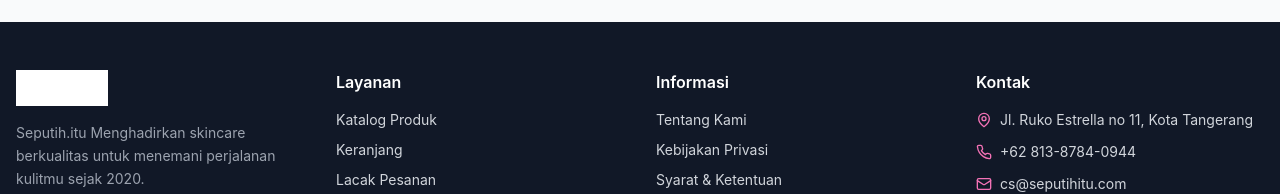
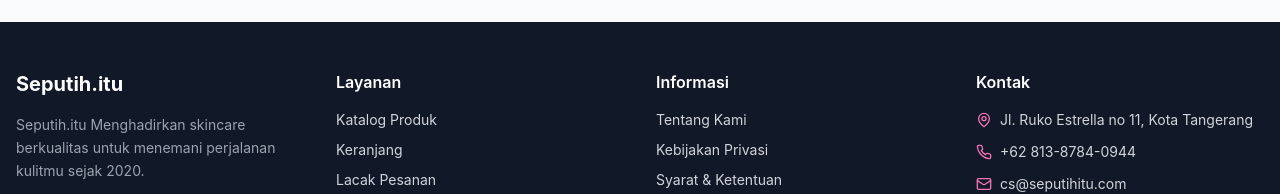
Before and after one commit to rajaleon/website-seputihitu, a Next.js app in the folder frontend/: page / in a window 1280 px wide. Shown: the part 1365-1559 px from the top of the page. Built offline with nearby package versions, Linux system fonts and the light colour scheme; no server answers.

Commit message:
fix: replace logo image with text 'Seputih.itu' in footer

```diff
--- a/frontend/src/components/Footer.tsx
+++ b/frontend/src/components/Footer.tsx
@@ -9,7 +9,7 @@
           {/* Brand */}
           <div>
             <div className="mb-4">
-              <img src="/images/logo.png" alt="Seputih.itu" className="h-9 w-auto brightness-0 invert" />
+              <span className="text-white font-bold text-xl">Seputih.itu</span>
             </div>
             <p className="text-sm leading-relaxed text-gray-400">
               Seputih.itu Menghadirkan skincare berkualitas untuk menemani perjalanan kulitmu sejak 2020.
```
